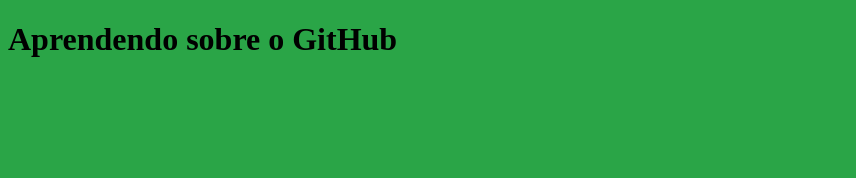
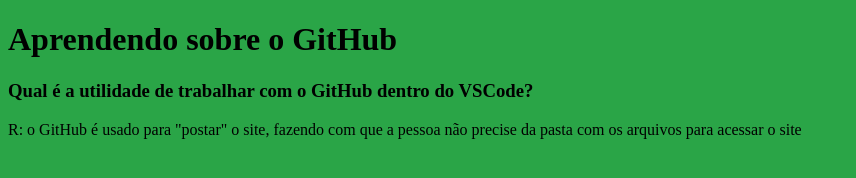
Before and after one commit to danetao/mysite, a plain HTML site: page index.html in a window 1280 px wide. Shown: the whole page, without its empty margins (0-856 px from the left). Drawn offline with Linux system fonts and the light colour scheme.

Commit message:
sobre o GitHub

```diff
--- a/index.html
+++ b/index.html
@@ -8,6 +8,7 @@
 </head>
 <body>
     <h1>Aprendendo sobre o GitHub</h1>
-
+    <H3>Qual é a utilidade de trabalhar com o GitHub dentro do VSCode?</H3>
+    <p>R: o GitHub é usado para "postar" o site, fazendo com que a pessoa não precise da pasta com os arquivos para acessar o site</p>
 </body>
 </html>
```
